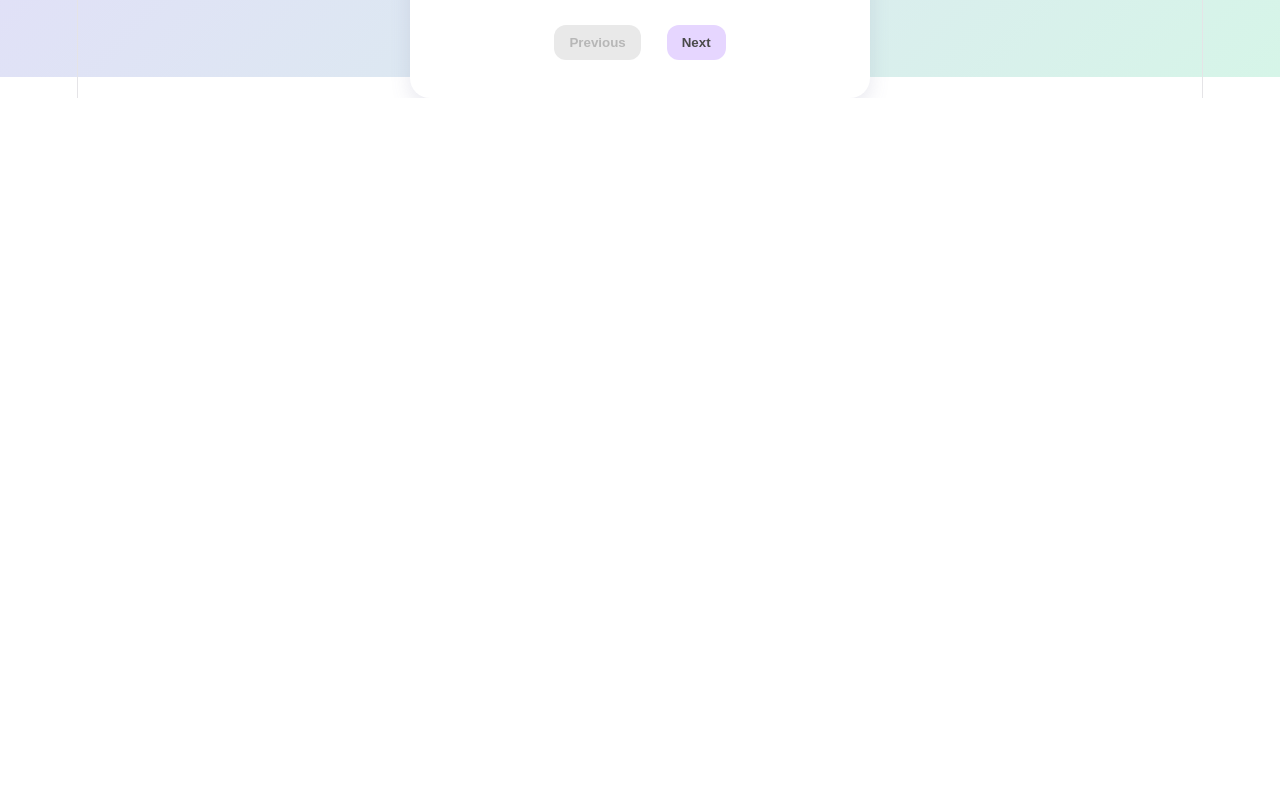
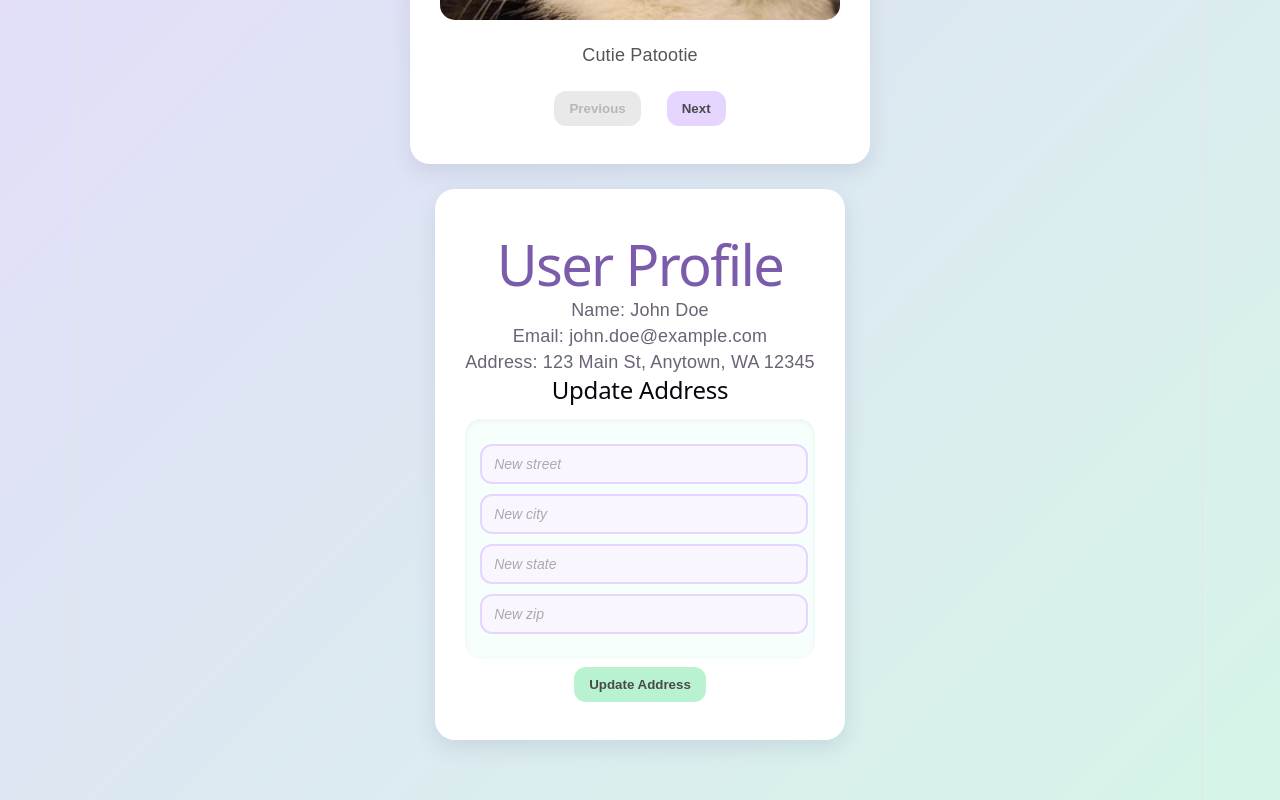
Before and after one commit to cuwilson/AD312-S26-React-App, a React (Vite) app in the folder portfolio-app/: page / in a window 1280 px wide. Shown: the part 723-1523 px from the top of the page. Before the commit the page ends 821 px from the top, so only its background shows below. Built offline with nearby package versions, Linux system fonts and the light colour scheme.

Commit message:
Add UserProfile

```diff
--- a/portfolio-app/src/App.css
+++ b/portfolio-app/src/App.css
@@ -5,7 +5,7 @@ body {
   display: flex;
   justify-content: center;
   align-items: center;
-  height: 100vh;
+  height: 100%;
   margin: 0;
 }
 
@@ -28,7 +28,9 @@ h1 {
   flex-direction: column; /* stack vertically */
   justify-content: center; /* vertical centering */
   align-items: center;     /* horizontal centering */
-  gap: 20px; /* space between Counter + Gallery */
+  gap: 25px; /* space between components*/
+  padding-top: 40px; /* extra space between top and first item */
+  padding-bottom: 60px; /* extra space between last item and bottom */
 }
 
 /************************************/
@@ -84,3 +86,43 @@ button:disabled:hover {
   background-color: #e0e0e0;
   transform: none;
 }
+
+
+/************************************/
+/*         Input Styles             */
+/************************************/
+
+input {
+  display: block;
+  width: 100%;
+  max-width: 300px;
+  margin: 10px auto;
+  padding: 10px 12px;
+  border-radius: 12px;
+  border: 2px solid #e6d6ff; /* soft purple */
+  background-color: #f9f6ff; /* very light purple */
+  font-size: 14px;
+  color: #4a4a4a;
+  outline: none;
+  transition: all 0.2s ease;
+}
+
+/* focus state (when typing) */
+input:focus {
+  border-color: #b8f2d0; /* green accent */
+  background-color: #f0fff7;
+  box-shadow: 0 0 0 3px rgba(184, 242, 208, 0.4);
+}
+
+/* placeholder text styling */
+input::placeholder {
+  color: #aaa;
+  font-style: italic;
+}
+.input-group {
+  margin-top: 15px;
+  padding: 15px;
+  border-radius: 16px;
+  background: #f6fffb; /* soft green tint */
+  box-shadow: inset 0 2px 6px rgba(0,0,0,0.05);
+}
--- a/portfolio-app/src/App.tsx
+++ b/portfolio-app/src/App.tsx
@@ -1,5 +1,6 @@
 import Counter from './Counter.tsx'
 import Gallery from './Gallery.tsx'
+import UserProfile from './UserProfile.tsx'
 import './App.css'
 
 function App() {
@@ -7,6 +8,7 @@ function App() {
     <div className="app-container">
       <Counter />
       <Gallery />
+      <UserProfile />
     </div>
   )
 }
--- a/portfolio-app/src/Gallery.tsx
+++ b/portfolio-app/src/Gallery.tsx
@@ -28,7 +28,7 @@ function Gallery() {
   ];
 
   return (
-    <div className ="container gallery-container">
+    <div className="container gallery-container">
       <h1>My Gallery</h1>
       <p>Welcome to my gallery!</p>
       <img
--- /dev/null
+++ b/portfolio-app/src/UserProfile.tsx
@@ -0,0 +1,83 @@
+import { useState } from "react";
+
+function UserProfile() {
+    const [user, setUser] = useState({
+        name: "John Doe",
+        email: "john.doe@example.com",
+        address: {
+            street: "123 Main St",
+            city: "Anytown",
+            state: "WA",
+            zip: "12345"
+        }
+    });
+
+    const [streetInput, setStreetInput] = useState("");
+    const [cityInput, setCityInput] = useState("");
+    const [stateInput, setStateInput] = useState("");
+    const [zipInput, setZipInput] = useState("");
+
+    const { name, email, address } = user;
+
+    function updateAddress() {
+        setUser((prevUser) => ({
+            ...prevUser,
+            address: {
+                ...prevUser.address,
+                street: streetInput || prevUser.address.street,
+                city: cityInput || prevUser.address.city,
+                state: stateInput || prevUser.address.state,
+                zip: zipInput || prevUser.address.zip,
+            },
+        }));
+
+        // Clear input fields after updating address
+        setStreetInput("");
+        setCityInput("");
+        setStateInput("");
+        setZipInput("");
+
+    }
+
+    return (
+        <div className="container">
+            <h1>User Profile</h1>
+            <p>Name: {name}</p>
+            <p>Email: {email}</p>
+            <p>Address: {address.street}, {address.city}, {address.state} {address.zip}</p>
+            <h2>Update Address</h2>
+            <div className="input-group">
+                <input
+                    type="text"
+                    placeholder="New street"
+                    value={streetInput}
+                    onChange={(e) => setStreetInput(e.target.value)}
+                />
+
+                <input
+                    type="text"
+                    placeholder="New city"
+                    value={cityInput}
+                    onChange={(e) => setCityInput(e.target.value)}
+                />
+
+                <input
+                    type="text"
+                    placeholder="New state"
+                    value={stateInput}
+                    onChange={(e) => setStateInput(e.target.value)}
+                />
+
+                <input
+                    type="text"
+                    placeholder="New zip"
+                    value={zipInput}
+                    onChange={(e) => setZipInput(e.target.value)}
+                />
+            </div>
+            <button onClick={updateAddress}>Update Address</button>
+        </div>
+    );
+}
+
+export default UserProfile;
```
Also changed, not shown: portfolio-app/src/Counter.tsx (+6 -5 lines), 1 other file (tests, documents, lock files or other folders). Lines whose indentation alone changed are shown as unchanged.
